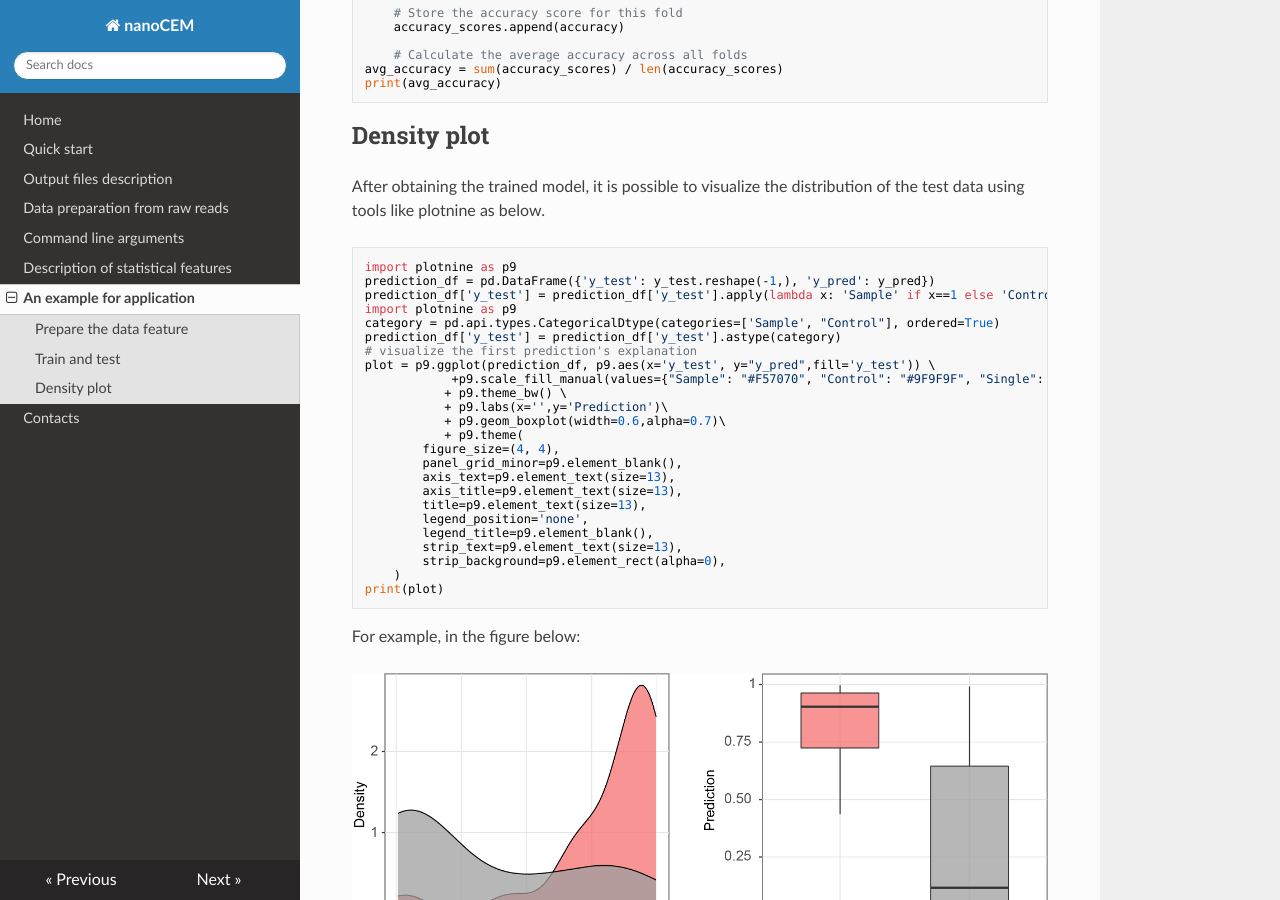
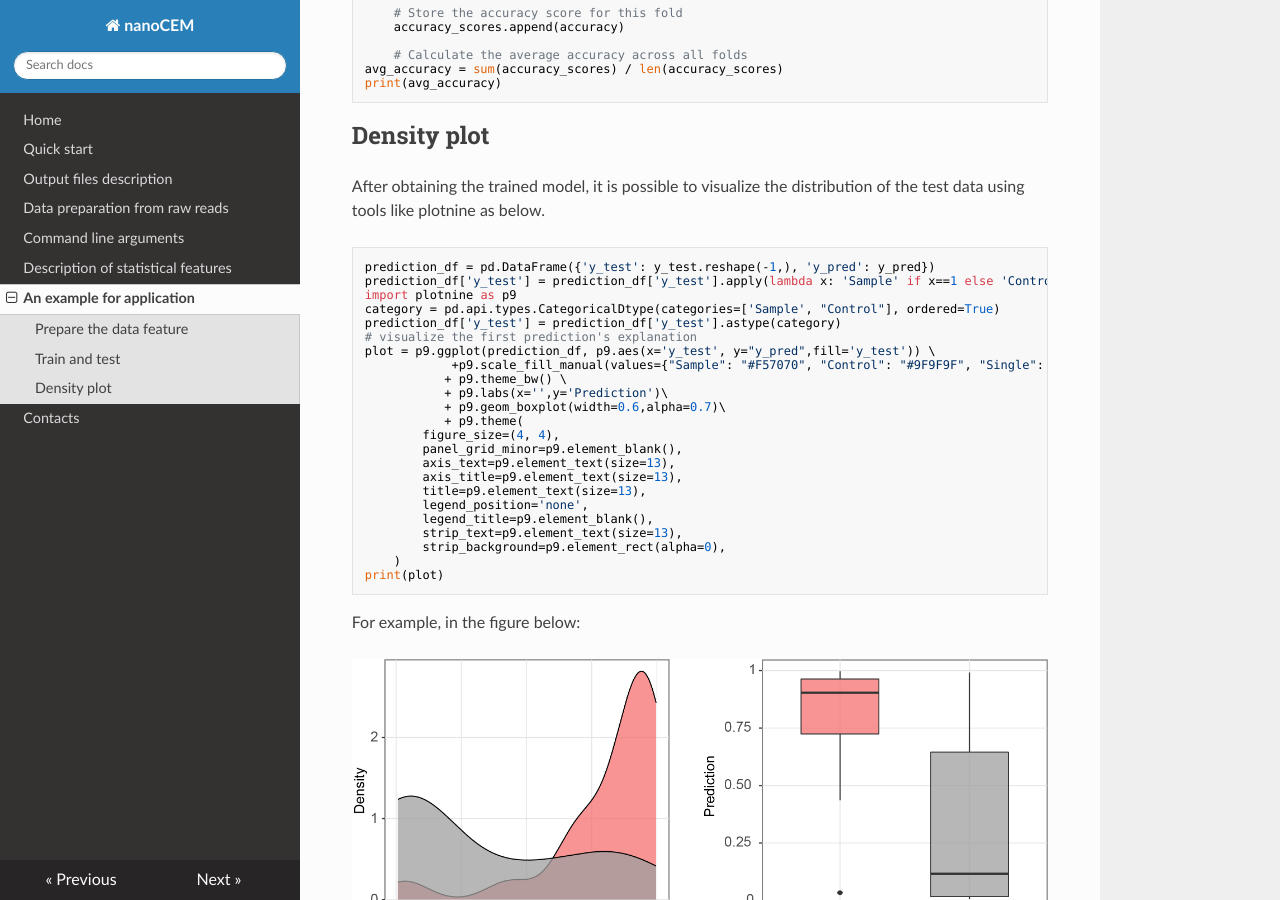
Before and after one commit to lrslab/nanoCEM, an MkDocs documentation site: the page built from docs/example.md, in a window 1280 px wide and 900 px high, scrolled down 1082 px. Built offline with MkDocs 1.6.1, drawn with Linux system fonts in a browser that asks for light colours; nearby versions of some CDN libraries.

Commit message:
Update example.md

```diff
--- a/docs/example.md
+++ b/docs/example.md
@@ -57,7 +57,6 @@
 ## Density plot
 After obtaining the trained model, it is possible to visualize the distribution of the test data using tools like plotnine as below.
 
-    import plotnine as p9
     prediction_df = pd.DataFrame({'y_test': y_test.reshape(-1,), 'y_pred': y_pred})
     prediction_df['y_test'] = prediction_df['y_test'].apply(lambda x: 'Sample' if x==1 else 'Control')
     import plotnine as p9
```
